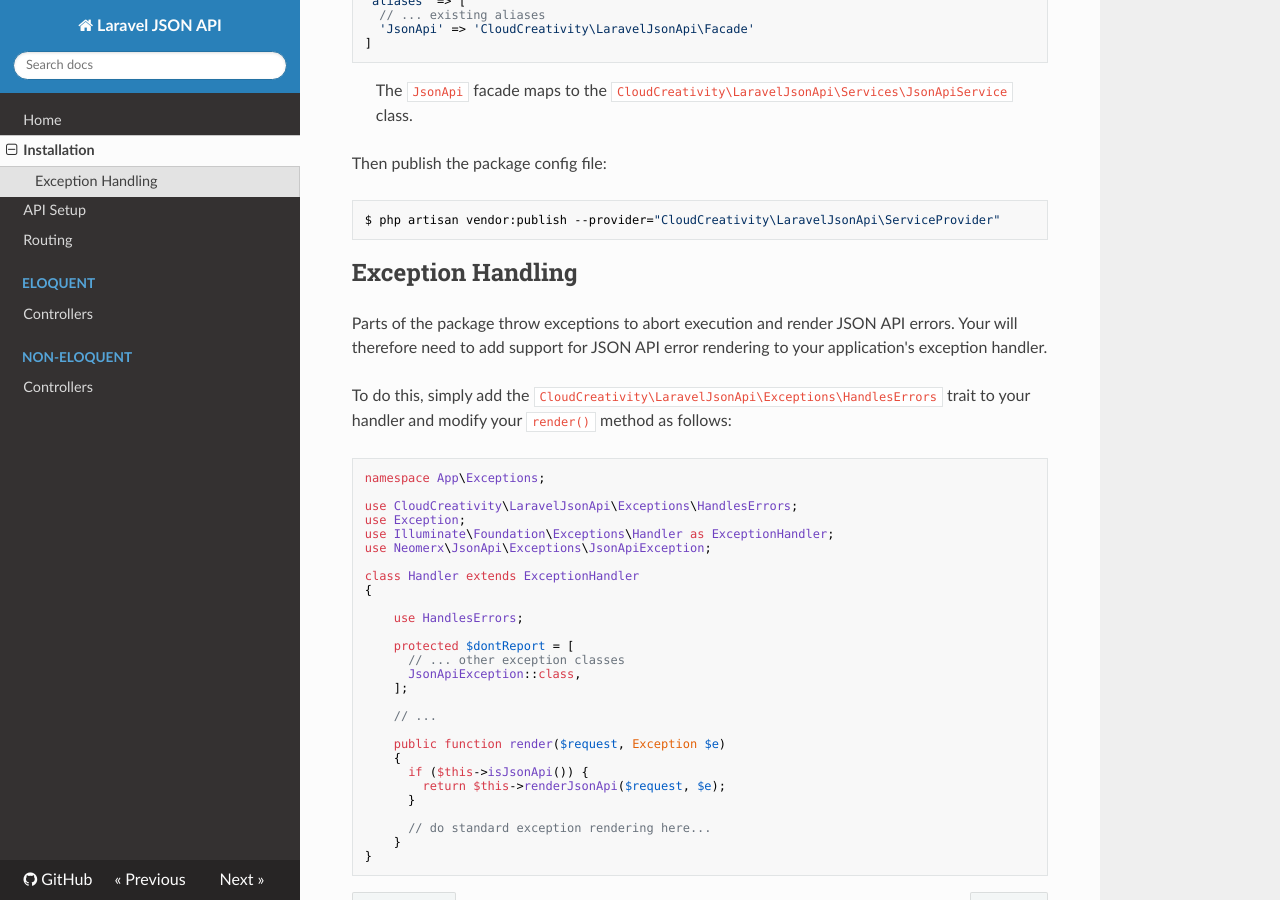
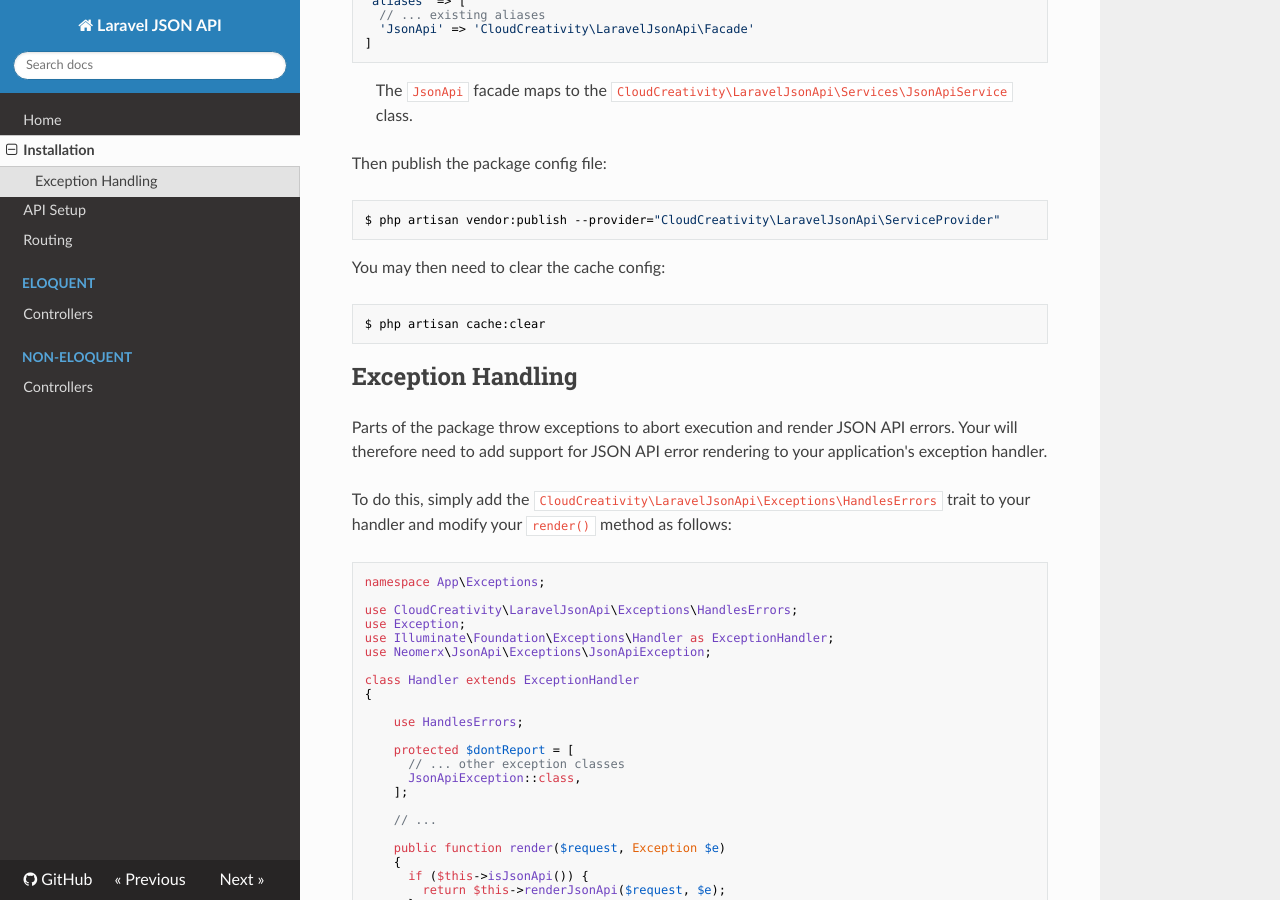
Before and after one commit to cloudcreativity/laravel-json-api, an MkDocs documentation site: the page built from docs/installation.md, in a window 1280 px wide and 900 px high, scrolled down 504 px. Built offline with MkDocs 1.6.1, drawn with Linux system fonts in a browser that asks for light colours; nearby versions of some CDN libraries; old or Windows-style settings are respelled for this version of MkDocs.

Commit message:
Adding in a prompt to clear the config cache
I couldn't run the make:json-api command on the next page because I needed to clear the config cache, this is probably useful to have written down.

````diff
--- a/docs/installation.md
+++ b/docs/installation.md
@@ -31,6 +31,12 @@ Then publish the package config file:
 
 ``` bash
 $ php artisan vendor:publish --provider="CloudCreativity\LaravelJsonApi\ServiceProvider"
+```
+
+You may then need to clear the cache config:
+
+``` bash
+$ php artisan cache:clear
 ```
 
 ## Exception Handling
````
